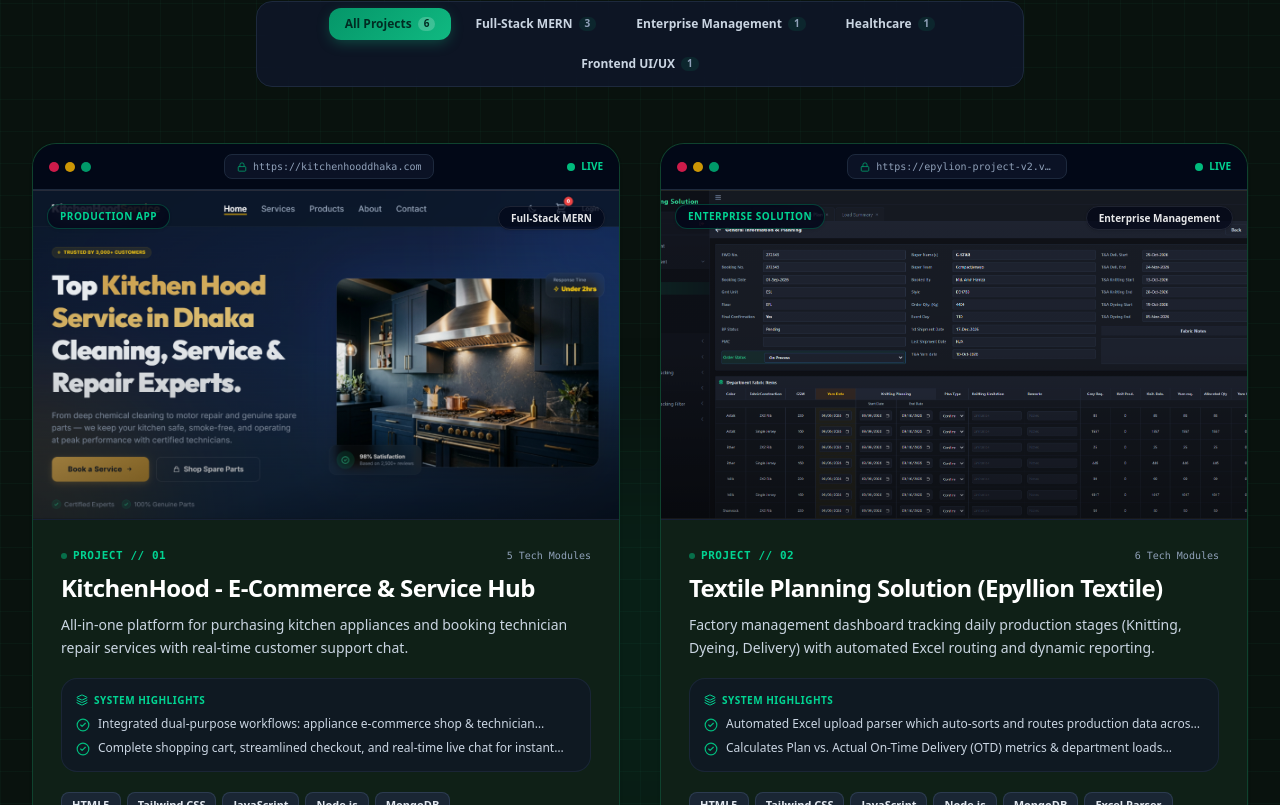
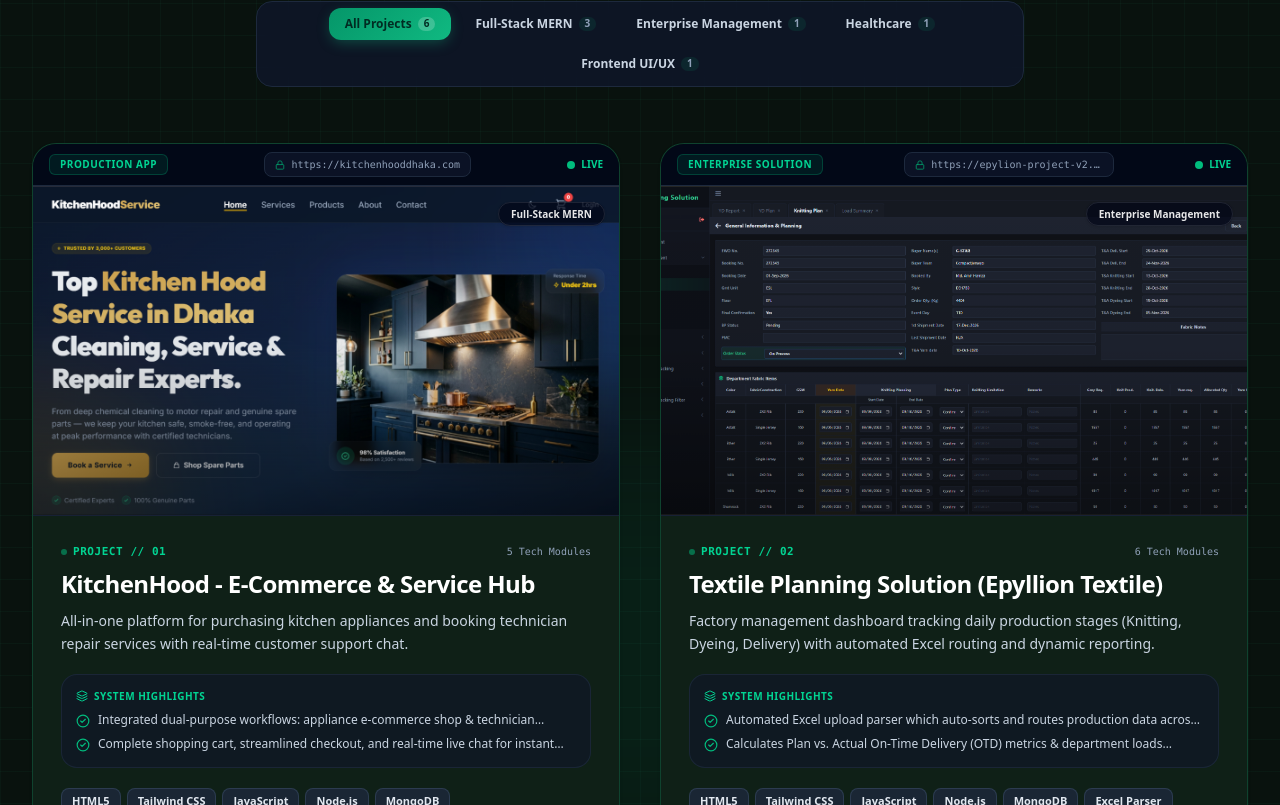
Before and after one commit to WakilIsrakAbir/my-portfolio, a Next.js app: page / in a window 1280 px wide. Shown: the part 4535-5340 px from the top of the page. Built offline with nearby package versions, Linux system fonts and the light colour scheme.

Commit message:
replace browser 3 dots with project badge and remove overlay from media preview

```diff
--- a/src/components/ProjectsSection.jsx
+++ b/src/components/ProjectsSection.jsx
@@ -168,22 +168,20 @@
 
                   <div>
                     {/* Modern Browser Chrome Window Top Bar */}
-                    <div className="px-4 py-2.5 bg-slate-100/90 dark:bg-slate-950/90 border-b border-emerald-500/15 dark:border-slate-800 flex items-center justify-between gap-3 select-none">
-                      {/* 3 macOS Window Control Dots */}
-                      <div className="flex items-center gap-1.5">
-                        <span className="w-2.5 h-2.5 rounded-full bg-rose-500/80 group-hover:bg-rose-500 transition-colors shadow-xs" />
-                        <span className="w-2.5 h-2.5 rounded-full bg-amber-400/80 group-hover:bg-amber-400 transition-colors shadow-xs" />
-                        <span className="w-2.5 h-2.5 rounded-full bg-emerald-500/80 group-hover:bg-emerald-500 transition-colors shadow-xs" />
-                      </div>
+                    <div className="px-3.5 sm:px-4 py-2 bg-slate-100/90 dark:bg-slate-950/90 border-b border-emerald-500/15 dark:border-slate-800 flex items-center justify-between gap-2.5 select-none">
+                      {/* Project Type Badge */}
+                      <span className="px-2.5 py-0.5 rounded-md text-[10px] font-black uppercase tracking-wider bg-emerald-500/10 text-emerald-700 dark:text-emerald-400 border border-emerald-500/25 shrink-0">
+                        {project.badge}
+                      </span>
 
                       {/* Centered Glass URL Bar with Domain Display */}
-                      <div className="flex items-center gap-1.5 px-3 py-1 rounded-lg bg-white/70 dark:bg-slate-900/70 border border-emerald-500/10 dark:border-slate-800 text-[10px] font-mono text-emerald-900/70 dark:text-slate-400 max-w-[220px] truncate">
+                      <div className="flex items-center gap-1.5 px-2.5 py-1 rounded-lg bg-white/70 dark:bg-slate-900/70 border border-emerald-500/10 dark:border-slate-800 text-[10px] font-mono text-emerald-900/70 dark:text-slate-400 max-w-[170px] sm:max-w-[210px] truncate">
                         <Lock className="w-2.5 h-2.5 text-emerald-600 shrink-0" />
                         <span className="truncate">https://{domain}</span>
                       </div>
 
                       {/* Live Status Indicator */}
-                      <div className="flex items-center gap-1.5 text-[10px] font-bold text-emerald-700 dark:text-emerald-400">
+                      <div className="flex items-center gap-1.5 text-[10px] font-bold text-emerald-700 dark:text-emerald-400 shrink-0">
                         <span className="relative flex h-2 w-2">
                           <span className="animate-ping absolute inline-flex h-full w-full rounded-full bg-emerald-400 opacity-75"></span>
                           <span className="relative inline-flex rounded-full h-2 w-2 bg-emerald-500"></span>
@@ -203,13 +201,6 @@
 
                       {/* Soft Vignette Mask */}
                       <div className="absolute inset-0 bg-gradient-to-t from-black/55 via-black/10 to-transparent opacity-70 group-hover:opacity-40 transition-opacity duration-300" />
-
-                      {/* Floating Badges */}
-                      <div className="absolute top-3.5 left-3.5 flex items-center gap-2">
-                        <span className="px-3 py-1 rounded-xl text-[10px] font-black uppercase tracking-wider backdrop-blur-md bg-slate-950/80 text-emerald-400 border border-emerald-500/30 shadow-sm">
-                          {project.badge}
-                        </span>
-                      </div>
 
                       <div className="absolute top-3.5 right-3.5">
                         <span className="px-3 py-1 rounded-xl text-[10px] font-bold backdrop-blur-md bg-slate-950/70 text-white/90 border border-white/10 shadow-sm">
```
